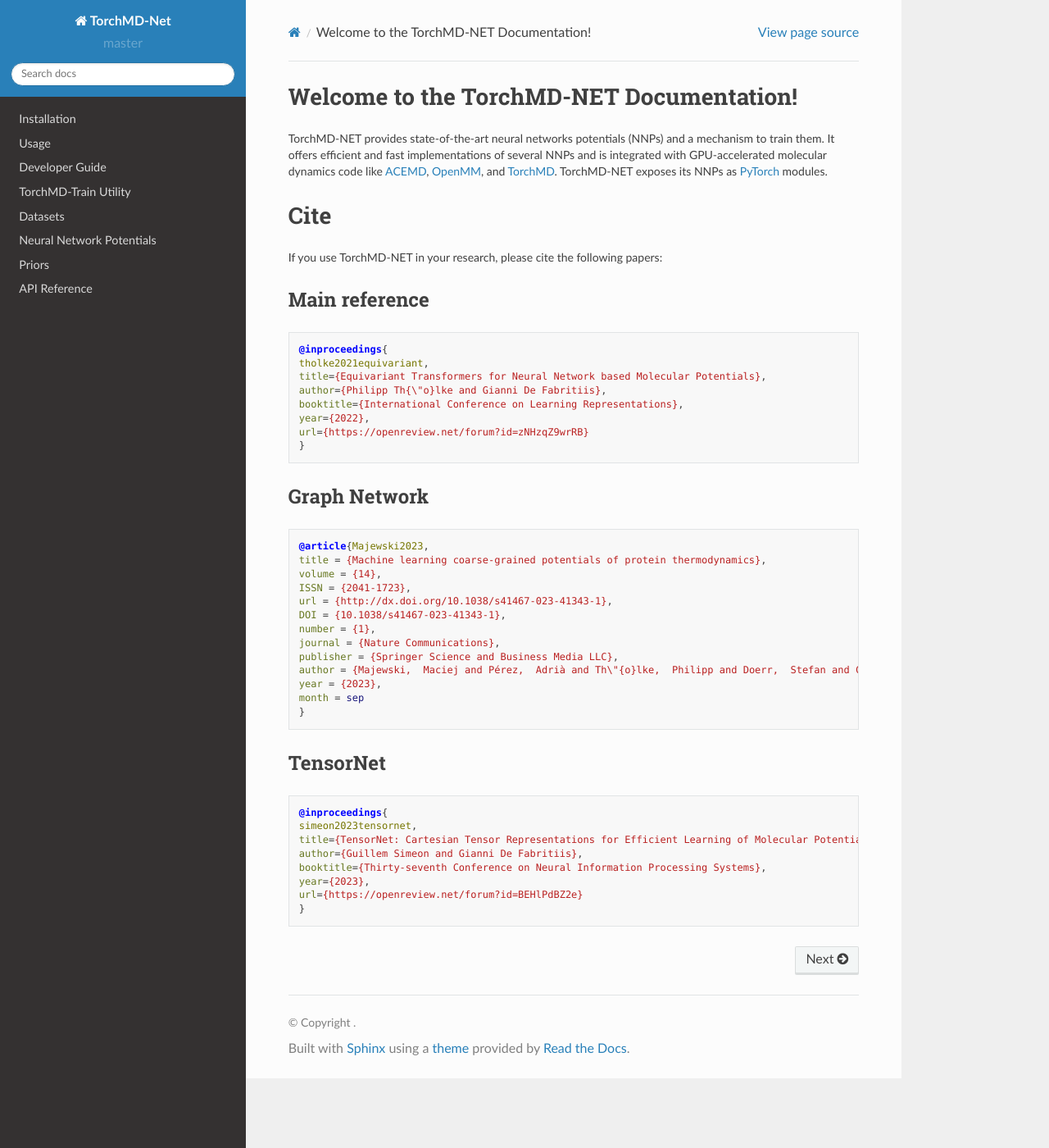
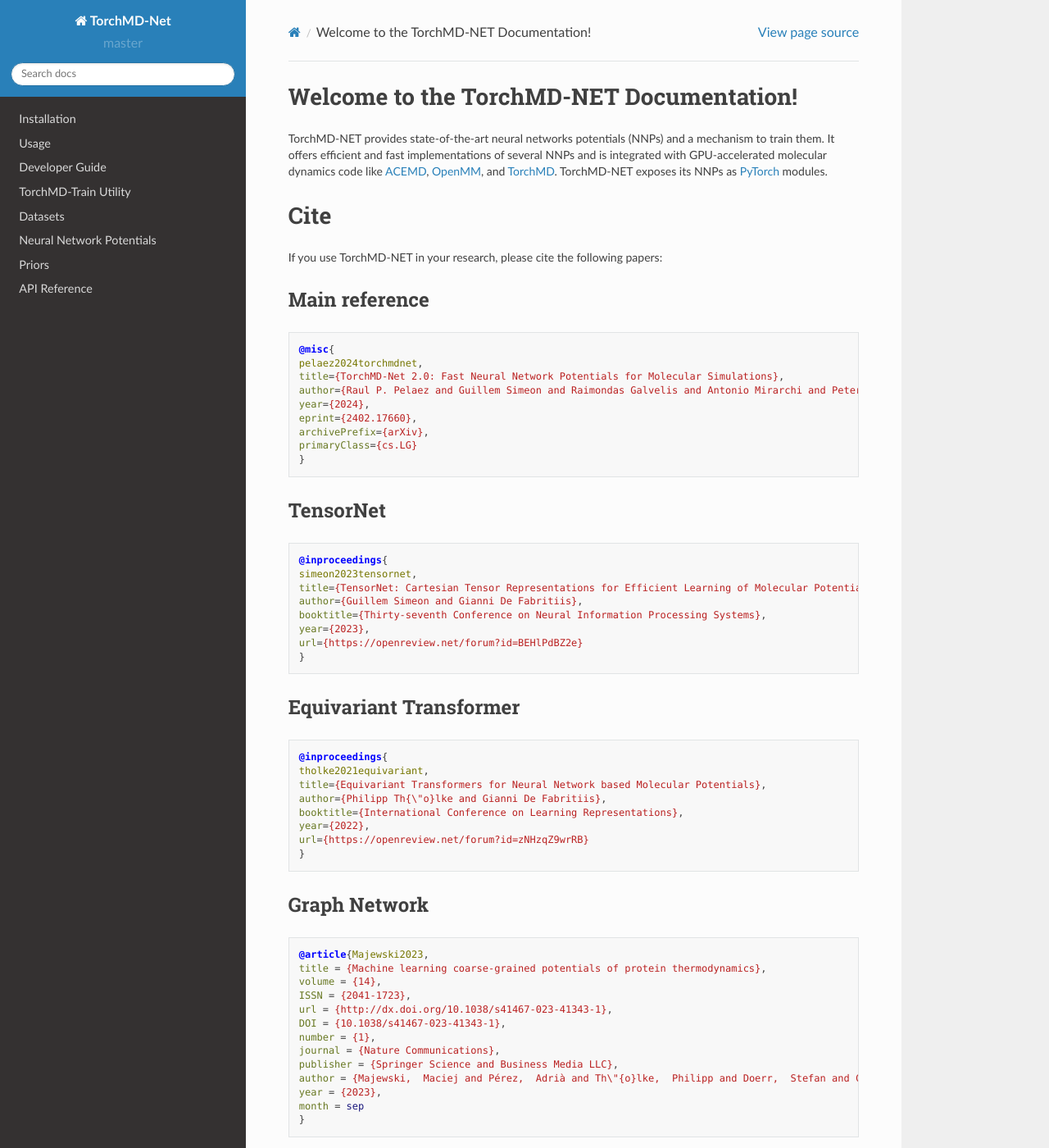
Before and after one commit to torchmd/torchmd-net, a Sphinx documentation site: the page built from docs/source/index.rst, in a window 1280 px wide and 1400 px high. Shown: the whole window at 82% size. Built offline with Sphinx 7.4.7 and the Read the Docs theme 2.0.0, drawn with Linux system fonts in a browser that asks for light colours.

Commit message:
Update index.rst

```diff
--- a/docs/source/index.rst
+++ b/docs/source/index.rst
@@ -10,6 +10,36 @@
 If you use TorchMD-NET in your research, please cite the following papers:
 
 Main reference
+~~~~~~~~~
+
+.. code-block:: bibtex
+
+    @misc{
+    pelaez2024torchmdnet,
+    title={TorchMD-Net 2.0: Fast Neural Network Potentials for Molecular Simulations},
+    author={Raul P. Pelaez and Guillem Simeon and Raimondas Galvelis and Antonio Mirarchi and Peter Eastman and Stefan Doerr and Philipp Thölke and Thomas E. Markland and Gianni De Fabritiis},
+    year={2024},
+    eprint={2402.17660},
+    archivePrefix={arXiv},
+    primaryClass={cs.LG}
+    }
+
+TensorNet
+~~~~~~~~~
+
+.. code-block:: bibtex
+
+    @inproceedings{
+    simeon2023tensornet,
+    title={TensorNet: Cartesian Tensor Representations for Efficient Learning of Molecular Potentials},
+    author={Guillem Simeon and Gianni De Fabritiis},
+    booktitle={Thirty-seventh Conference on Neural Information Processing Systems},
+    year={2023},
+    url={https://openreview.net/forum?id=BEHlPdBZ2e}
+    }
+
+
+Equivariant Transformer
 ~~~~~~~~~~~~~~
 
 .. code-block:: bibtex
@@ -43,20 +73,6 @@
   month = sep
   }
 
-TensorNet
-~~~~~~~~~
-
-.. code-block:: bibtex
-
-    @inproceedings{
-    simeon2023tensornet,
-    title={TensorNet: Cartesian Tensor Representations for Efficient Learning of Molecular Potentials},
-    author={Guillem Simeon and Gianni De Fabritiis},
-    booktitle={Thirty-seventh Conference on Neural Information Processing Systems},
-    year={2023},
-    url={https://openreview.net/forum?id=BEHlPdBZ2e}
-    }
-
 
 .. toctree::
    :hidden:
```
